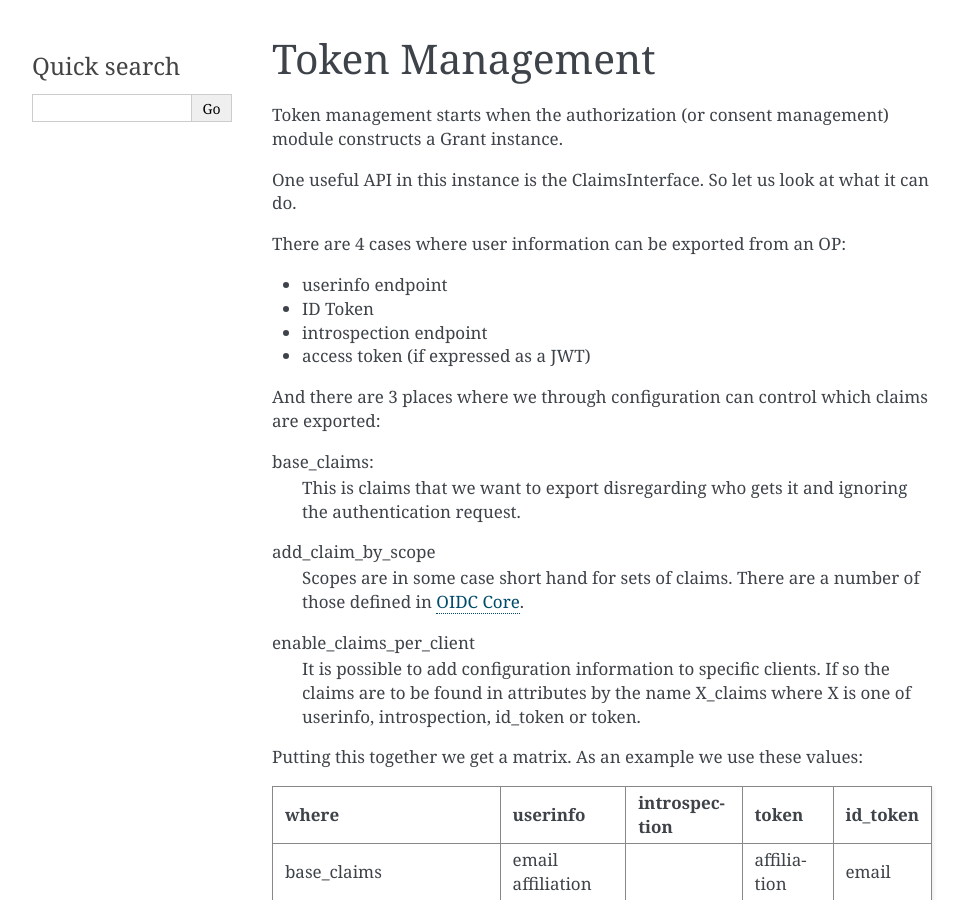
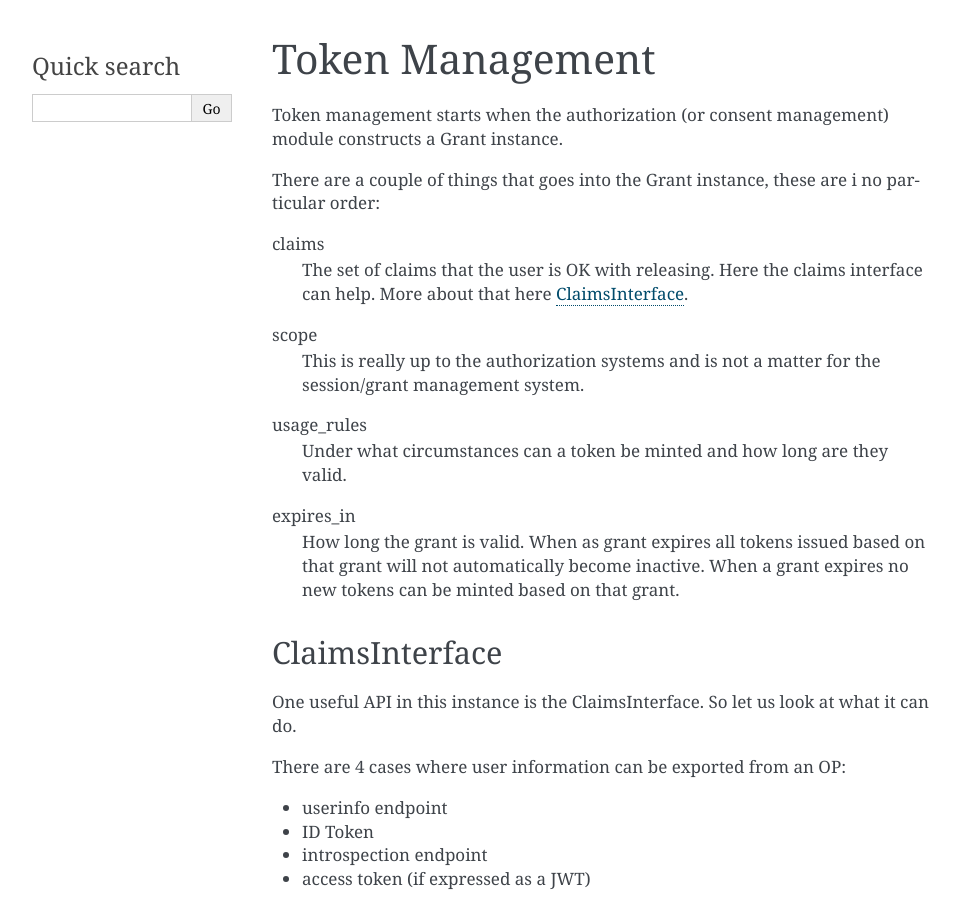
Before and after one commit to IdentityPython/new-session-management, a Sphinx documentation site: the page built from docs/source/usecase/token_management.rst, in a window 1280 px wide and 900 px high. Shown: the whole window, without its empty margins (148-1112 px from the left). Built offline with Sphinx 7.4.7, drawn with Linux system fonts in a browser that asks for light colours.

Commit message:
Added some usecases

```diff
--- a/docs/source/index.rst
+++ b/docs/source/index.rst
@@ -17,6 +17,8 @@ Welcome to documentation of the new Session Management subsystem!
    session_manager_api
    claims_interface_api
    usecase/sso_slo
+   usecase/token_management
+   usecase/token_exchange
 
 Indices and tables
 ==================
--- a/docs/source/usecase/sso_slo.rst
+++ b/docs/source/usecase/sso_slo.rst
@@ -219,7 +219,7 @@ and *_session_info_2* will have values like
 | client_session_info | :authorization_request:                             |
 |                     |    <oidcmsg.oidc.AuthorizationRequest object at     |
 |                     |    0x7f9420dbef28>                                  |
-|                     | :sub: '180d1537a71393f8471ca4d5303990b...'         |
+|                     | :sub: '180d1537a71393f8471ca4d5303990b...'          |
 |                     | :subordinate: ['453c26a232e111eba998acd...']        |
 |                     | :revoked: False                                     |
 |                     | :type: "ClientSessionInfo"                          |
--- a/docs/source/usecase/token_management.rst
+++ b/docs/source/usecase/token_management.rst
@@ -4,6 +4,31 @@ Token Management
 
 Token management starts when the authorization (or consent management)
 module constructs a Grant instance.
+
+There are a couple of things that goes into the Grant instance, these are
+i no particular order:
+
+claims
+    The set of claims that the user is OK with releasing. Here the claims
+    interface can help. More about that here ClaimsInterface_.
+
+scope
+    This is really up to the authorization systems and is not a
+    matter for the session/grant management system.
+
+usage_rules
+    Under what circumstances can a token be minted and how long are
+    they valid.
+
+expires_in
+    How long the grant is valid. When as grant expires all tokens issued based
+    on that grant will not automatically become inactive. When a grant expires
+    no new tokens can be minted based on that grant.
+
+
+ClaimsInterface
+---------------
+.. _ClaimsInterface:
 
 One useful API in this instance is the ClaimsInterface. So let us
 look at what it can do.
```
Also changed, not shown: docs/source/usecase/token_exchange.rst (added, +108 -0 lines).
